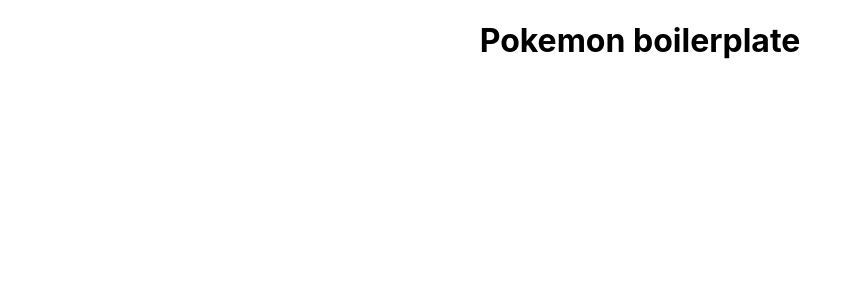
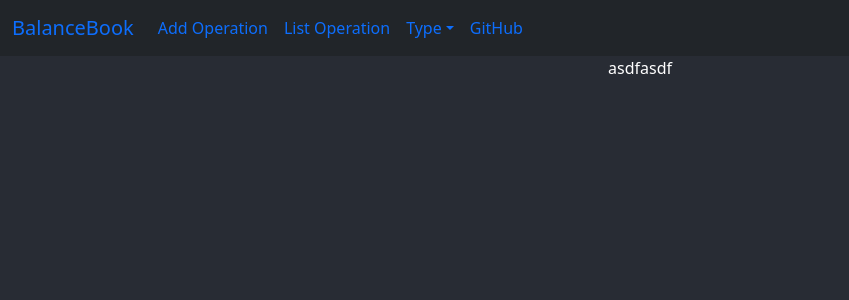
Before and after one commit to maxicuyo94/AlkemiFullstack, a React (Create React App) app in the folder client/: page / in a window 1280 px wide. Shown: the top 300 px of the page, without its empty margins (0-849 px from the left). Built offline with nearby package versions, Linux system fonts and the light colour scheme.

Commit message:
preps and  add Nav

```diff
--- a/client/package.json
+++ b/client/package.json
@@ -6,10 +6,12 @@
     "@testing-library/jest-dom": "^5.14.1",
     "@testing-library/react": "^12.1.2",
     "@testing-library/user-event": "^13.5.0",
+    "bootstrap": "^5.1.3",
     "react": "^17.0.2",
     "react-dom": "^17.0.2",
     "react-router-dom": "^5.3.0",
     "react-scripts": "4.0.3",
+    "reactstrap": "^8.10.0",
     "web-vitals": "^2.1.2"
   },
   "scripts": {
--- a/client/public/index.html
+++ b/client/public/index.html
@@ -24,9 +24,20 @@
       work correctly both with client-side routing and a non-root public URL.
       Learn how to configure a non-root public URL by running `npm run build`.
     -->
+    <link
+      href="https://cdn.jsdelivr.net/npm/bootstrap@5.1.3/dist/css/bootstrap.min.css"
+      rel="stylesheet"
+      integrity="sha384-1BmE4kWBq78iYhFldvKuhfTAU6auU8tT94WrHftjDbrCEXSU1oBoqyl2QvZ6jIW3"
+      crossorigin="anonymous"
+    />
     <title>Pokemon BP</title>
   </head>
   <body>
+    <script
+      src="https://cdn.jsdelivr.net/npm/bootstrap@5.1.3/dist/js/bootstrap.bundle.min.js"
+      integrity="sha384-ka7Sk0Gln4gmtz2MlQnikT1wXgYsOg+OMhuP+IlRH9sENBO0LRn5q+8nbTov4+1p"
+      crossorigin="anonymous"
+    ></script>
     <noscript>You need to enable JavaScript to run this app.</noscript>
     <div id="root"></div>
     <!--
--- a/client/src/App.css
+++ b/client/src/App.css
@@ -1,38 +1,6 @@
 .App {
   text-align: center;
-}
-
-.App-logo {
-  height: 40vmin;
-  pointer-events: none;
-}
-
-@media (prefers-reduced-motion: no-preference) {
-  .App-logo {
-    animation: App-logo-spin infinite 20s linear;
-  }
-}
-
-.App-header {
   background-color: #282c34;
   min-height: 100vh;
-  display: flex;
-  flex-direction: column;
-  align-items: center;
-  justify-content: center;
-  font-size: calc(10px + 2vmin);
   color: white;
 }
-
-.App-link {
-  color: #61dafb;
-}
-
-@keyframes App-logo-spin {
-  from {
-    transform: rotate(0deg);
-  }
-  to {
-    transform: rotate(360deg);
-  }
-}
--- a/client/src/App.js
+++ b/client/src/App.js
@@ -1,9 +1,23 @@
-import './App.css';
+import { Route } from "react-router";
+import "./App.css";
+import { LandingPage } from "./components/LandingPage";
+import TopNavBar from "./components/Nav";
 
 function App() {
   return (
-    <div className="App">
-      <h1> Pokemon boilerplate</h1>
+    <div>
+      <TopNavBar />
+      <div className="App container-fluid">
+        <Route exact path="/">
+          <LandingPage />
+        </Route>
+        <Route exact path="/add">
+          <h1>ADDD</h1>
+        </Route>
+        <Route exact path="/list/:filter">
+          <h1>filter</h1>
+        </Route>
+      </div>
     </div>
   );
 }
--- /dev/null
+++ b/client/src/components/LandingPage.js
@@ -0,0 +1,10 @@
+import React from 'react'
+import { Container } from 'reactstrap'
+
+export const LandingPage = () => {
+  return (
+   <Container>
+     asdfasdf
+   </Container>
+  )
+}
--- /dev/null
+++ b/client/src/components/Nav.js
@@ -0,0 +1,59 @@
+import React, { useState } from "react";
+import {
+  Collapse,
+  Navbar,
+  NavbarToggler,
+  NavbarBrand,
+  Nav,
+  NavItem,
+  NavLink,
+  UncontrolledDropdown,
+  DropdownToggle,
+  DropdownMenu,
+  DropdownItem,
+} from "reactstrap";
+
+const TopNavBar = (props) => {
+  const [isOpen, setIsOpen] = useState(false);
+
+  const toggle = () => setIsOpen(!isOpen);
+
+  return (
+    <div>
+      <Navbar className="container-fluid" color="dark" expand="md">
+        <NavbarBrand href="/">BalanceBook</NavbarBrand>
+        <NavbarToggler onClick={toggle} />
+        <Collapse isOpen={isOpen} navbar>
+          <Nav className="mr-auto" navbar>
+            <NavItem>
+              <NavLink href="/add/">Add Operation</NavLink>
+            </NavItem>
+            <NavItem>
+              <NavLink href="/list/none">List Operation</NavLink>
+            </NavItem>
+            <UncontrolledDropdown nav inNavbar>
+              <DropdownToggle nav caret>
+                Type
+              </DropdownToggle>
+              <DropdownMenu right>
+                <DropdownItem>
+                  <NavLink href="/list/entry">Entry</NavLink>
+                </DropdownItem>
+                <DropdownItem>
+                  <NavLink href="/list/egress">Egress</NavLink>
+                </DropdownItem>
+              </DropdownMenu>
+            </UncontrolledDropdown>
+            <NavItem>
+              <NavLink href="https://github.com/maxicuyo94/AlkemiFullstack">
+                GitHub
+              </NavLink>
+            </NavItem>
+          </Nav>
+        </Collapse>
+      </Navbar>
+    </div>
+  );
+};
+
+export default TopNavBar;
--- a/client/src/index.js
+++ b/client/src/index.js
@@ -4,6 +4,7 @@
 import App from "./App";
 import reportWebVitals from "./reportWebVitals";
 import { BrowserRouter } from "react-router-dom";
+import 'bootstrap/dist/css/bootstrap.min.css';
 
 ReactDOM.render(
   <React.StrictMode>
```
Also changed, not shown: client/src/components/ListOperetaion.js (added, +9 -0 lines), client/src/components/About.js (added), client/src/components/AddOperation.js (added), client/src/components/Card.js (added), client/src/components/EditOperation.js (added).
